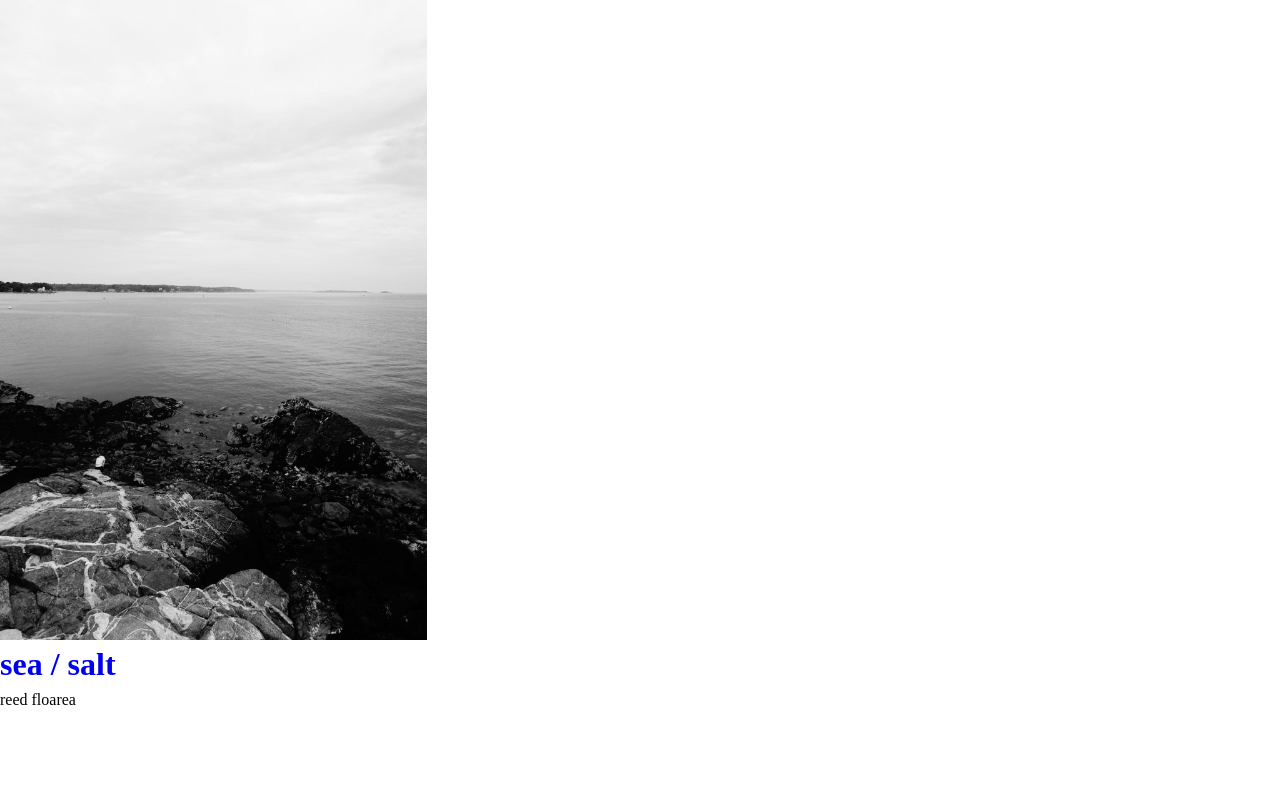
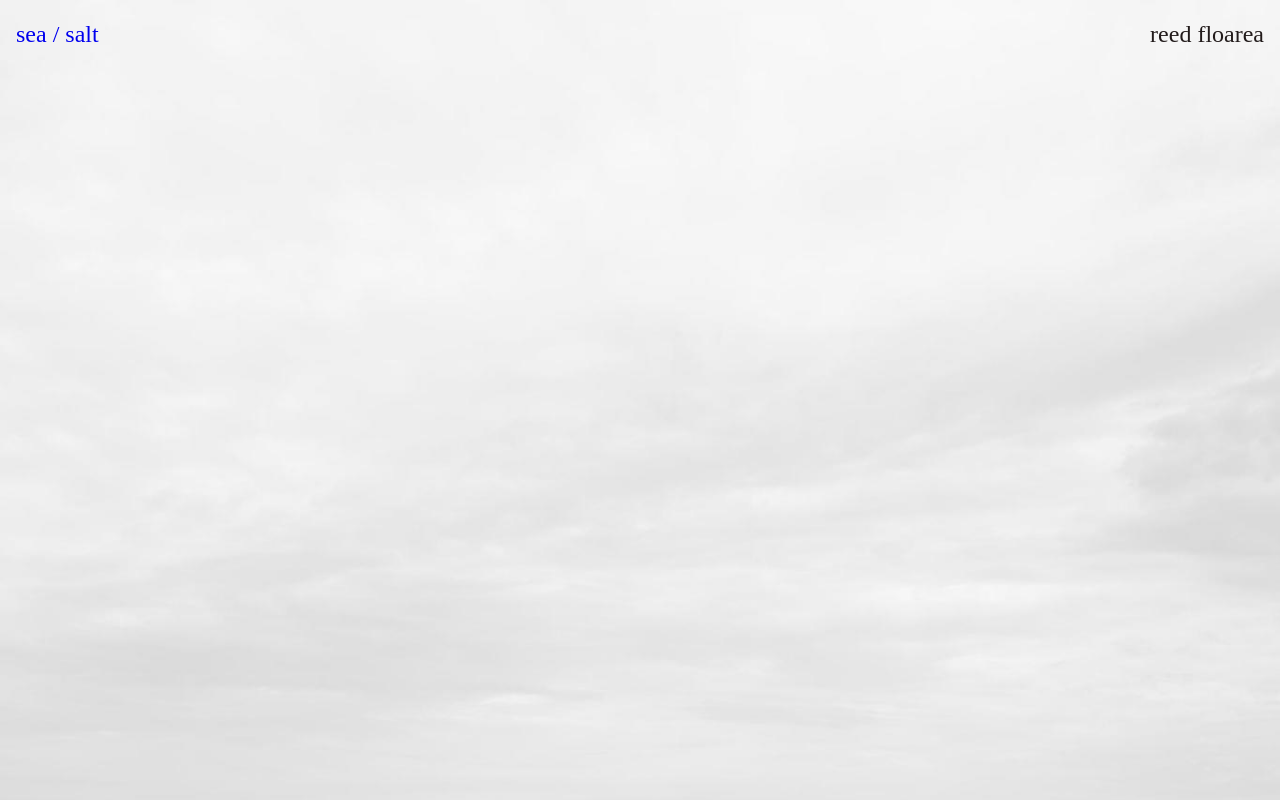
Before and after one commit to rfloarea/sea-salt, a plain HTML site: page index.html in a window 1280 px wide. Shown: the top 800 px of the page. Drawn offline with Linux system fonts and the light colour scheme.

Commit message:
front page styles

```diff
--- a/index.html
+++ b/index.html
@@ -7,8 +7,10 @@
   <link rel="stylesheet" href="style.css">
 </head>
 <body>
-  <img src="sea-salt.jpg">
-  <h1><a href="toc.html">sea / salt</a></h1>
-  <p>reed floarea</p>
+  <div class="container">
+    <img src="sea-salt.jpg">
+    <p class="top-left"><a href="toc.html">sea / salt</a></p>
+    <p class="top-right">reed floarea</p>
+  </div>
 </body>
 </html>
--- a/style.css
+++ b/style.css
@@ -42,8 +42,34 @@ h1, h2, h3, h4, h5, h6 {
 
 /* Custom styles */
 
+body {
+  font-size: clamp(16px, 3vw, 24px);
+  background-color: #fbfbfe;
+  /* color: #212529; */
+  color: #221b1b;
+}
+
+.container {
+  width: 100%;
+  margin: auto;
+  position: relative;
+}
+
 img {
-  height: 80vh;
+  width: 100%;
+  margin: auto;
+}
+
+.top-left {
+  position: absolute;
+  top: 1rem;
+  left: 1rem;
+}
+
+.top-right {
+  position: absolute;
+  top: 1rem;
+  right: 1rem;
 }
 
 li {
@@ -53,3 +79,19 @@ li {
 a {
   text-decoration: none;
 }
+
+a:visited {
+  color: black;
+}
+
+a:hover {
+  background-color: rgb(20, 184, 20, 0.5);
+  padding: 3px;
+  border-radius: 5px;
+}
+
+a:active {
+  background-color: white;
+  padding: 3px;
+  border-radius: 5px;
+}
```
